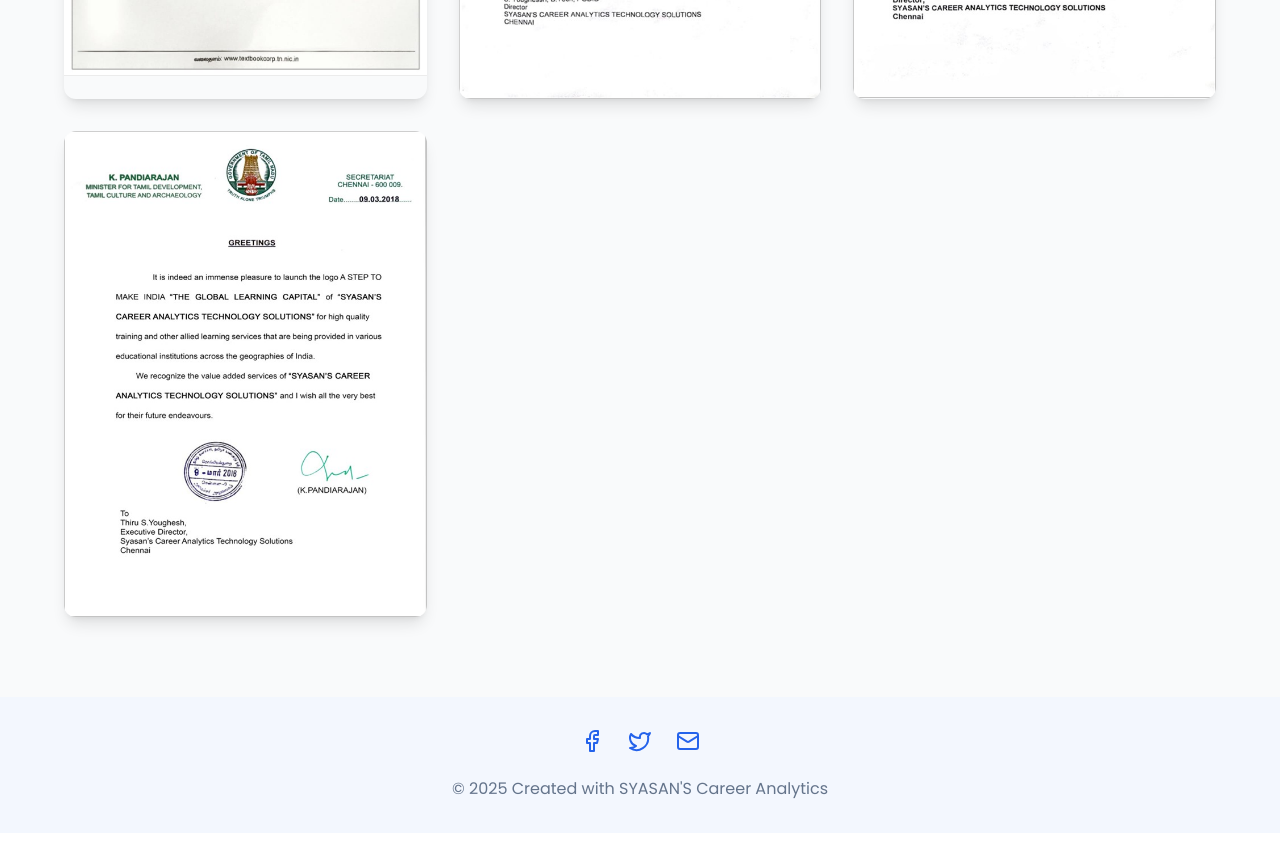
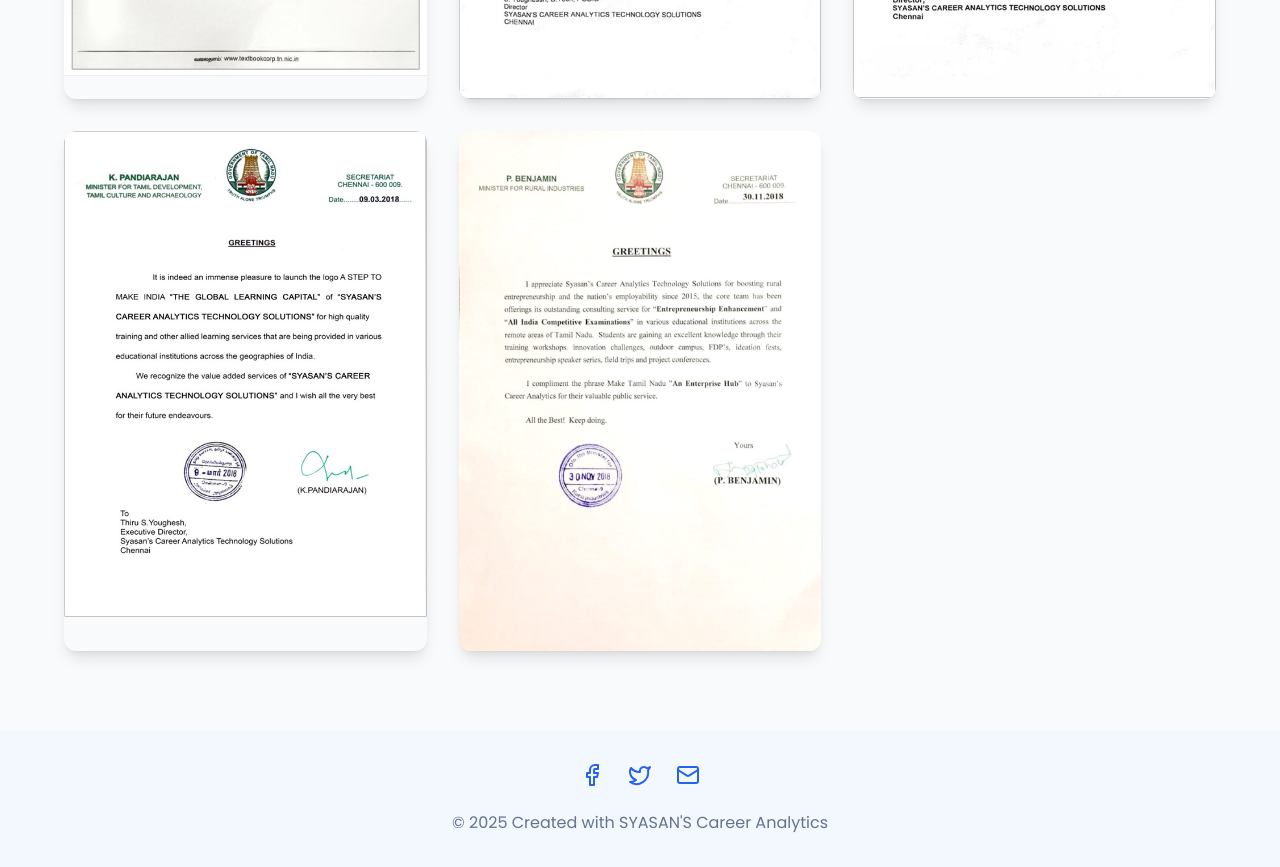
Before and after one commit to PreetamTony/Syasans_Website, a React (Vite) app: page /endorsement in a window 1280 px wide. Shown: the part 1420-2287 px from the top of the page. Before the commit the page ends 2253 px from the top, so only its background shows below. Built offline with nearby package versions, Linux system fonts and the light colour scheme; the HTML template or start-up script is replaced by a standard one.

Commit message:
Added new endorsement image

```diff
--- a/src/pages/Endorsement.tsx
+++ b/src/pages/Endorsement.tsx
@@ -54,7 +54,9 @@ export default function Endorsement() {
     "/assets/Certificate.jpg",
     "/assets/Picture1.jpg",
     "/assets/Picture2.jpg",
-    "/assets/Picture3.jpg"
+    "/assets/Picture3.jpg",
+    "/assets/Picture4.jpg"
+
 
   ];
 
```
Also changed, not shown: public/assets/Picture4.jpg (added).
